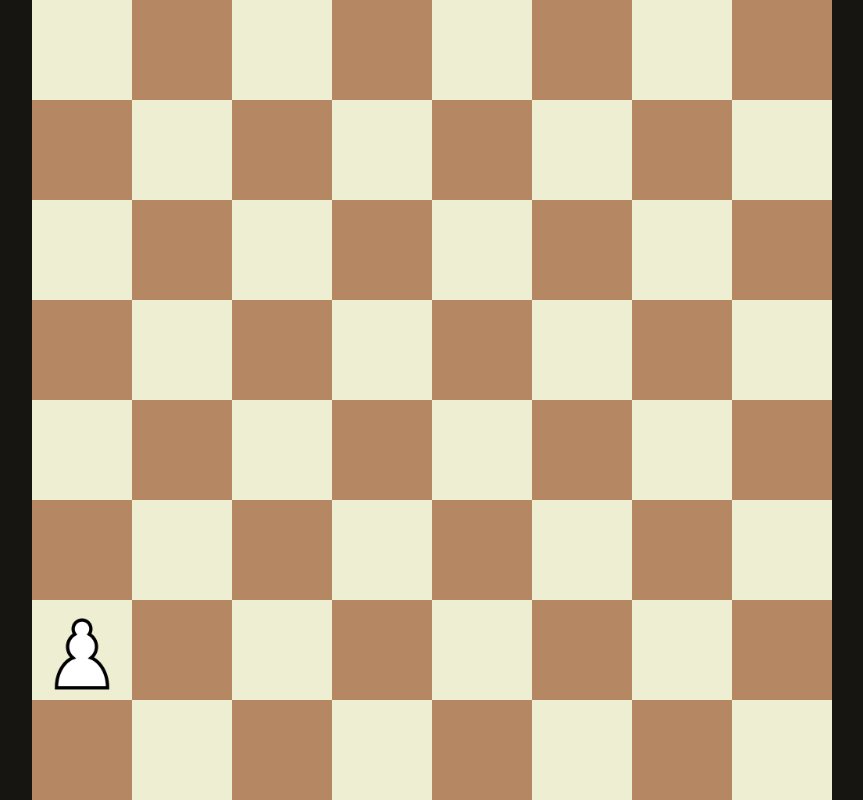
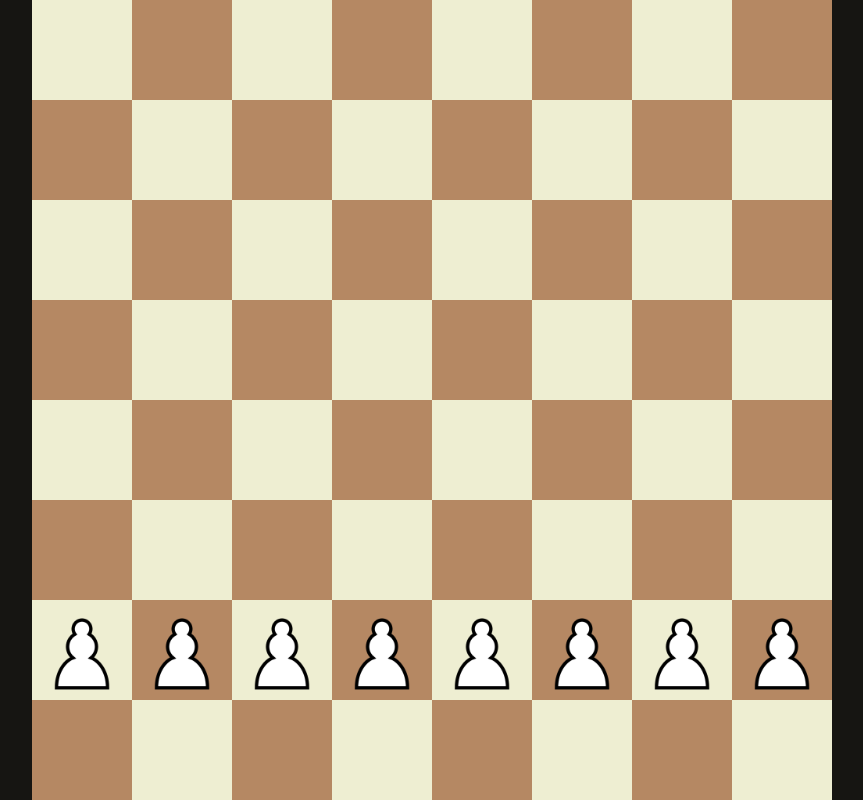
Before and after one commit to 1mpossible-code/chess, a React (Create React App) app in the folder chess/: page / in a window 1280 px wide. Shown: the whole page, without its empty margins (208-1071 px from the left). Built offline with nearby package versions, Linux system fonts and the light colour scheme.

Commit message:
Make white pawns row

```diff
--- a/chess/src/components/Board.tsx
+++ b/chess/src/components/Board.tsx
@@ -13,7 +13,10 @@ interface Piece {
 
 let pieces: Piece[] = [];
 
-pieces.push({image: "assets/white-pawn.png", x: 0, y: 1})
+for(let i = 0; i < 8; i++) {
+  pieces.push({image: "assets/white-pawn.png", x: i, y: 1})
+}
+
 
 
 export default function Board() {
```
